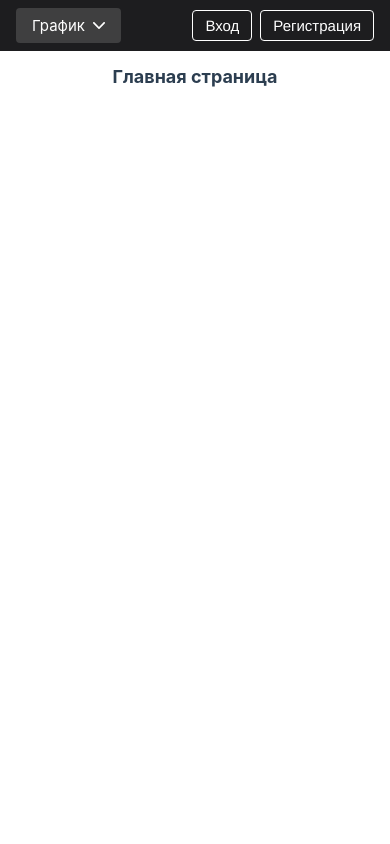
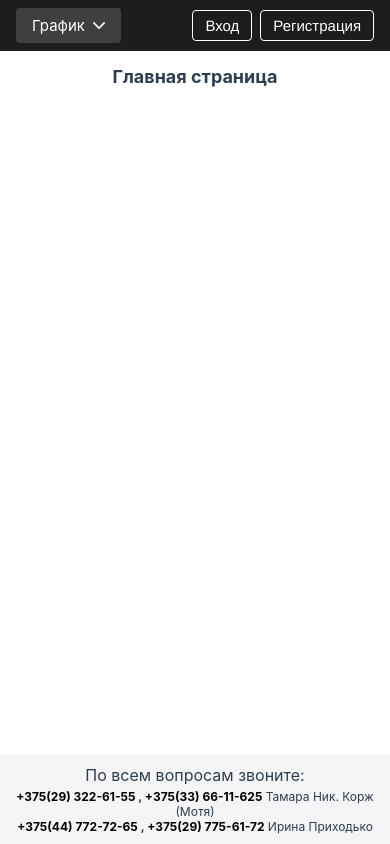
Before and after one commit to yana617/house-of-souls-ui, a Vue app: page / in a window 390 px wide. Built offline with nearby package versions, Linux system fonts and the light colour scheme.

Commit message:
footer component

```diff
--- a/src/App.vue
+++ b/src/App.vue
@@ -1,5 +1,5 @@
 <template>
-  <div id="app">
+  <div id="app-sub-container">
     <Header />
   </div>
 </template>
@@ -16,10 +16,18 @@ export default {
 </script>
 
 <style lang="scss">
+$headerHeight: 50px;
+
 html,
 body {
   margin: 0;
   padding: 0;
+}
+html {
+  min-height: 100vh;
+}
+body {
+  min-height: calc(100vh - headerHeight);
 }
 * {
   box-sizing: border-box;
@@ -32,7 +40,11 @@ body {
   -moz-osx-font-smoothing: grayscale;
   text-align: center;
   color: #2c3e50;
-  margin-top: 50px;
+  height: calc(100% - headerHeight);
+}
+
+#app-sub-container {
+  margin-top: $headerHeight;
 }
 
 #title {
--- /dev/null
+++ b/src/components/Footer.vue
@@ -0,0 +1,76 @@
+<template>
+  <footer>
+    <span>По всем вопросам звоните: </span>
+    <div class="footer__phones">
+      <span>
+        <b>
+          <a class="footer__phone-link" href="tel:+375293226155">+375(29) 322-61-55</a>
+          , <a class="footer__phone-link" href="tel:+375336611625">+375(33) 66-11-625</a>
+        </b> Тамара Ник. Корж (Мотя)
+      </span>
+      <span>
+        <b>
+          <a class="footer__phone-link" href="tel:+375447727265">+375(44) 772-72-65</a>
+          , <a class="footer__phone-link" href="tel:+375297756172">+375(29) 775-61-72</a>
+        </b> Ирина Приходько
+      </span>
+    </div>
+  </footer>
+</template>
+
+<script>
+export default {
+  name: 'Footer',
+};
+</script>
+
+<style lang="scss">
+footer {
+  background-color: #f5f5f7;
+  display: flex;
+  align-items: center;
+  justify-content: center;
+  width: 100%;
+  padding: 12px 16px;
+  height: 60px;
+}
+.footer {
+  &__phones {
+    display: flex;
+    flex-direction: column;
+    margin-left: 16px;
+    span {
+      font-size: 14px;
+    }
+  }
+  &__phone-link {
+    color: black;
+    text-decoration: none;
+  }
+}
+
+@media (max-width: 700px) {
+  footer {
+    flex-direction: column;
+  }
+  .footer {
+    &__phones {
+      margin-left: 0;
+      margin-top: 4px;
+    }
+  }
+}
+
+@media (max-width: 500px) {
+  footer {
+    height: 90px;
+  }
+  .footer {
+    &__phones {
+      span {
+        font-size: 12px;
+      }
+    }
+  }
+}
+</style>
--- a/src/views/Home.vue
+++ b/src/views/Home.vue
@@ -2,11 +2,31 @@
   <div class="home">
     <span id="title">Главная страница</span>
   </div>
+  <Footer />
 </template>
 
 <script>
+import Footer from '../components/Footer.vue';
+
 export default {
   name: 'Home',
-  components: {},
+  components: {
+    Footer,
+  },
 };
 </script>
+
+<style scoped lang="scss">
+$headerHeight: 50px;
+$footerHeight: 60px;
+$footerHeightMobile: 90px;
+
+.home {
+  display: flex;
+  flex-direction: column;
+  min-height: calc(100vh - #{$headerHeight + $footerHeight});
+  @media (max-width: 500px) {
+    min-height: calc(100vh - #{$headerHeight + $footerHeightMobile});
+  }
+}
+</style>
```
Also changed, not shown: 1 other file (tests, documents, lock files or other folders).
